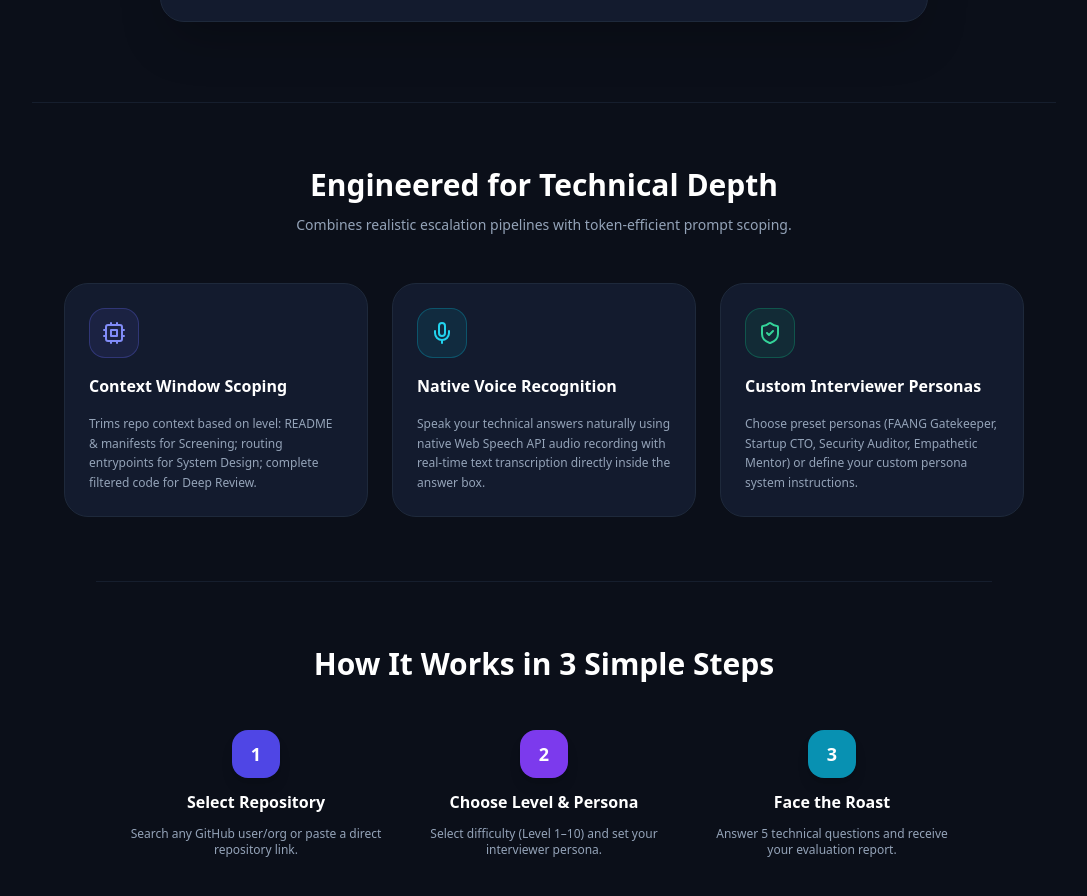
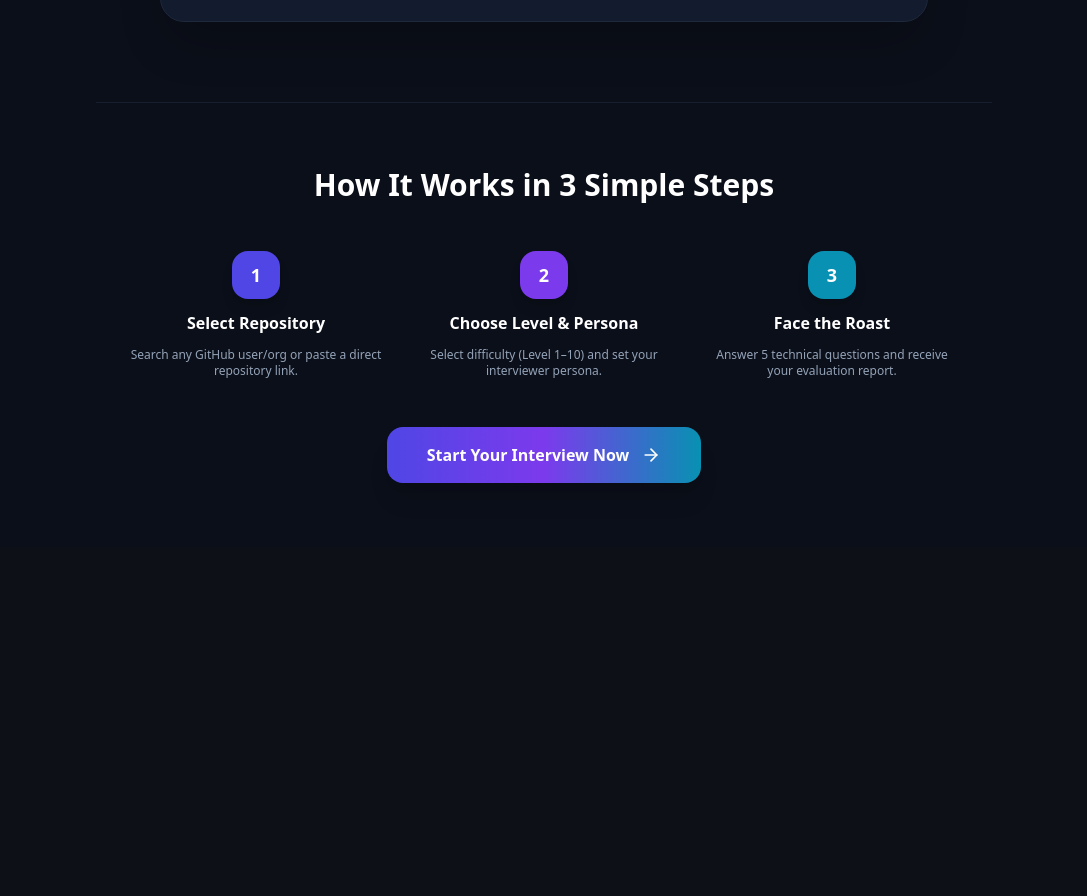
Before and after one commit to rajtharun08/RepoRoast, a React (Vite) app in the folder frontend/: page / in a window 1280 px wide. Shown: the part 939-1835 px from the top of the page, without its empty margins (96-1183 px from the left). After the commit the page ends 1486 px from the top, so only its background shows below. Built offline with nearby package versions, Linux system fonts and the light colour scheme.

Commit message:
fix(ui): remove feature grid section completely from LandingPage

```diff
--- a/frontend/src/pages/LandingPage.jsx
+++ b/frontend/src/pages/LandingPage.jsx
@@ -3,12 +3,8 @@ import { Link } from 'react-router-dom';
 import {
   ArrowRight,
   Sparkles,
-  Cpu,
-  Mic,
-  ShieldCheck,
   GitBranch,
   Terminal,
-  Zap,
   Code2
 } from 'lucide-react';
 
@@ -94,51 +90,6 @@ export default function LandingPage() {
         </div>
       </section>
 
-      {/* Feature Grid */}
-      <section className="py-16 px-4 md:px-8 max-w-5xl mx-auto border-t border-slate-800/60">
-        <div className="text-center space-y-3 mb-12">
-          <h2 className="text-3xl font-black text-white">Engineered for Technical Depth</h2>
-          <p className="text-slate-400 text-sm max-w-xl mx-auto">
-            Combines realistic escalation pipelines with token-efficient prompt scoping.
-          </p>
-        </div>
-
-        <div className="grid grid-cols-1 md:grid-cols-3 gap-6">
-          {/* Feature 1 */}
-          <div className="bg-[#131b2e] border border-slate-800 rounded-3xl p-6 space-y-4 hover:border-slate-700 transition-all">
-            <div className="p-3 rounded-2xl bg-indigo-500/10 border border-indigo-500/30 text-indigo-400 w-fit">
-              <Cpu className="w-6 h-6" />
-            </div>
-            <h3 className="text-base font-extrabold text-white">Context Window Scoping</h3>
-            <p className="text-xs text-slate-400 leading-relaxed">
-              Trims repo context based on level: README & manifests for Screening; routing entrypoints for System Design; complete filtered code for Deep Review.
-            </p>
-          </div>
-
-          {/* Feature 2 */}
-          <div className="bg-[#131b2e] border border-slate-800 rounded-3xl p-6 space-y-4 hover:border-slate-700 transition-all">
-            <div className="p-3 rounded-2xl bg-cyan-500/10 border border-cyan-500/30 text-cyan-400 w-fit">
-              <Mic className="w-6 h-6" />
-            </div>
-            <h3 className="text-base font-extrabold text-white">Native Voice Recognition</h3>
-            <p className="text-xs text-slate-400 leading-relaxed">
-              Speak your technical answers naturally using native Web Speech API audio recording with real-time text transcription directly inside the answer box.
-            </p>
-          </div>
-
-          {/* Feature 3 */}
-          <div className="bg-[#131b2e] border border-slate-800 rounded-3xl p-6 space-y-4 hover:border-slate-700 transition-all">
-            <div className="p-3 rounded-2xl bg-emerald-500/10 border border-emerald-500/30 text-emerald-400 w-fit">
-              <ShieldCheck className="w-6 h-6" />
-            </div>
-            <h3 className="text-base font-extrabold text-white">Custom Interviewer Personas</h3>
-            <p className="text-xs text-slate-400 leading-relaxed">
-              Choose preset personas (FAANG Gatekeeper, Startup CTO, Security Auditor, Empathetic Mentor) or define your custom persona system instructions.
-            </p>
-          </div>
-        </div>
-      </section>
-
       {/* 3-Step Process */}
       <section className="py-16 px-4 md:px-8 max-w-4xl mx-auto text-center space-y-12 border-t border-slate-800/60">
         <h2 className="text-3xl font-black text-white">How It Works in 3 Simple Steps</h2>
```
